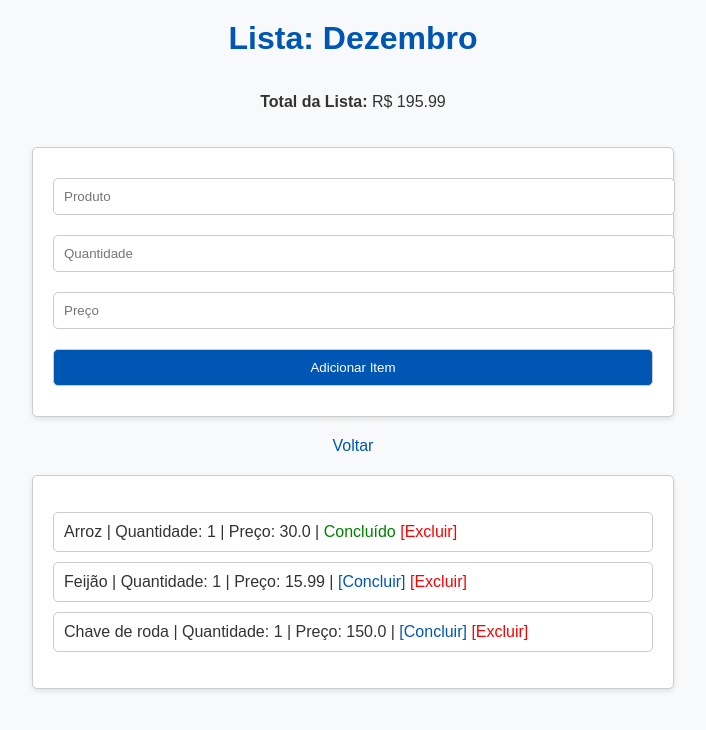
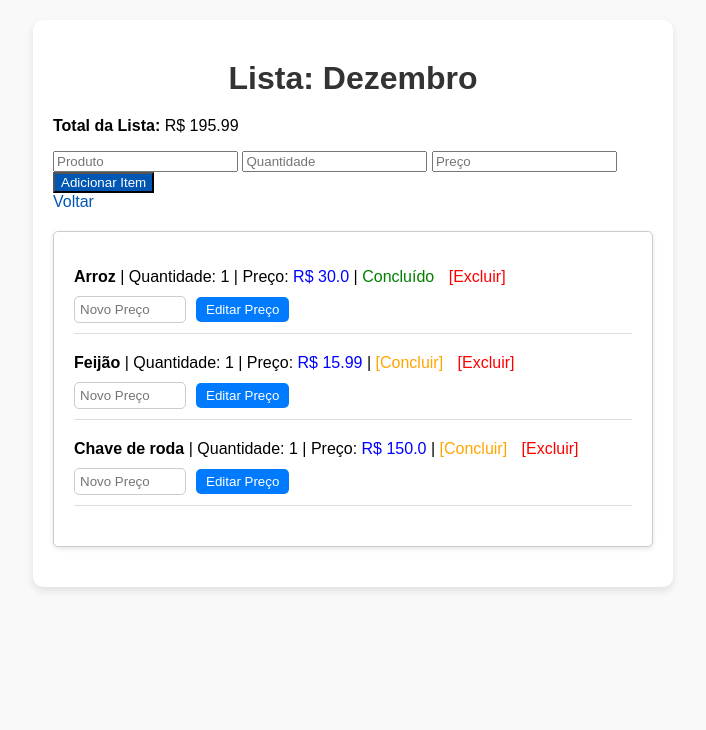
Before and after one commit to lucasvchaves22/Lista-de-Compras-Py, a Flask app: page /lista/1 in a window 1280 px wide. Shown: the top 730 px of the page, without its empty margins (287-993 px from the left). Run offline with Flask 3, Linux system fonts and the light colour scheme; data comes from the database, SQL or seed files in the repository; both versions use the stored data as it was after the commit.

Commit message:
Adicionando a função de editar preço e ajustando css

```diff
--- a/App.py
+++ b/App.py
@@ -126,6 +126,17 @@ def calcular_total(lista_id):
     total = sum(quantidade * preco for quantidade, preco in itens)
     return total
 
+@app.route("/editar_preco/<int:item_id>/<int:lista_id>", methods=["POST"])
+def editar_preco(item_id, lista_id):
+    novo_preco = request.form["novo_preco"]
+    conn = sqlite3.connect("lista_compras.db")
+    cursor = conn.cursor()
+    cursor.execute("UPDATE itens SET preco = ? WHERE id = ?", (float(novo_preco), item_id))
+    conn.commit()
+    conn.close()
+    return redirect(url_for("visualizar_lista", lista_id=lista_id))
+
+
 if __name__ == "__main__":
     setup_database()
     app.run(debug=True, port=8000)
--- a/static/style.css
+++ b/static/style.css
@@ -1,51 +1,32 @@
-/* Geral */
 body {
     font-family: Arial, sans-serif;
+    background-color: #f9f9f9;
     margin: 0;
-    padding: 0;
-    background-color: #f8f9fa;
-    color: #333;
+    padding: 20px;
 }
 
 h1 {
     text-align: center;
     margin: 20px 0;
-    color: #0056b3;
+    color: #333;
 }
 
-/* Links */
-a {
-    color: #0056b3;
-    text-decoration: none;
+.app {
+    max-width: 600px;
+    margin: auto;
+    background: #fff;
+    border-radius: 10px;
+    box-shadow: 0 4px 8px rgba(0, 0, 0, 0.1);
+    padding: 20px;
 }
 
-a:hover {
-    text-decoration: underline;
+ul {
+    list-style-type: none;
+    padding: 0;
 }
 
-.form {
-    display: flex;
-    flex-direction: column;
-    align-items: center;
-}
-
-/* Formulários */
-form {
-    width: 600px;
-    margin: 20px auto;
-    padding: 20px;
-    background: white;
-    border: 1px solid #ccc;
-    border-radius: 5px;
-    box-shadow: 0 2px 5px rgba(0, 0, 0, 0.1);
-}
-
-input, button {
-    width: 100%;
-    padding: 10px;
-    margin: 10px 0;
-    border: 1px solid #ccc;
-    border-radius: 5px;
+li {
+    margin-bottom: 15px;
 }
 
 button {
@@ -58,27 +39,22 @@ button:hover {
     background-color: #003d80;
 }
 
-/* Lista */
-ul {
-    list-style-type: none;
-    padding: 0;
+form input {
+    transition: box-shadow 0.3s ease;
 }
 
-li {
-    margin: 10px 0;
-    padding: 10px;
-    background: white;
-    border: 1px solid #ccc;
-    border-radius: 5px;
+form input:focus {
+    box-shadow: 0 0 5px rgba(0, 123, 255, 0.5);
+    outline: none;
 }
 
-/* Mensagens */
-ul li.success {
-    color: green;
+a {
+    color: #0056b3;
+    text-decoration: none;
 }
 
-ul li.danger {
-    color: red;
+a:hover {
+    text-decoration: underline;
 }
 
 .iten {
--- a/templates/lista.html
+++ b/templates/lista.html
@@ -18,17 +18,26 @@
                 <button type="submit">Adicionar Item</button>
             </form>
             <a href="/">Voltar</a>
-        </div>        <div class="iten">
+        </div>
+        <div class="iten">
             <ul>
                 {% for item in itens %}
-                    <li>
-                        {{ item[2] }} | Quantidade: {{ item[3] }} | Preço: {{ item[4] }} |
+                    <li style="margin-bottom: 20px; border-bottom: 1px solid #ddd; padding-bottom: 10px;">
+                        <strong>{{ item[2] }}</strong> | Quantidade: {{ item[3] }} | Preço: <span style="color: blue;">R$ {{ item[4]|round(2) }}</span> |
                         {% if item[5] %}
                             <span style="color: green;">Concluído</span>
                         {% else %}
-                            <a href="/concluir_item/{{ item[0] }}/{{ lista[0] }}">[Concluir]</a>
+                            <a href="/concluir_item/{{ item[0] }}/{{ lista[0] }}" style="color: orange;">[Concluir]</a>
                         {% endif %}
-                        <a href="/excluir_item/{{ item[0] }}/{{ lista[0] }}" style="color: red;">[Excluir]</a>
+                        <a href="/excluir_item/{{ item[0] }}/{{ lista[0] }}" style="color: red; margin-left: 10px;">[Excluir]</a>
+
+                        <!-- Formulário para editar o preço -->
+                        <form action="/editar_preco/{{ item[0] }}/{{ lista[0] }}" method="POST" style="margin-top: 10px; display: flex; align-items: center; gap: 10px;">
+                            <input type="number" step="0.01" name="novo_preco" placeholder="Novo Preço" required style="padding: 5px; width: 100px; border: 1px solid #ccc; border-radius: 5px;">
+                            <button type="submit" style="padding: 5px 10px; background-color: #007BFF; color: white; border: none; border-radius: 5px; cursor: pointer;">
+                                Editar Preço
+                            </button>
+                        </form>
                     </li>
                 {% endfor %}
             </ul>
```
Also changed, not shown: lista_compras.db.
